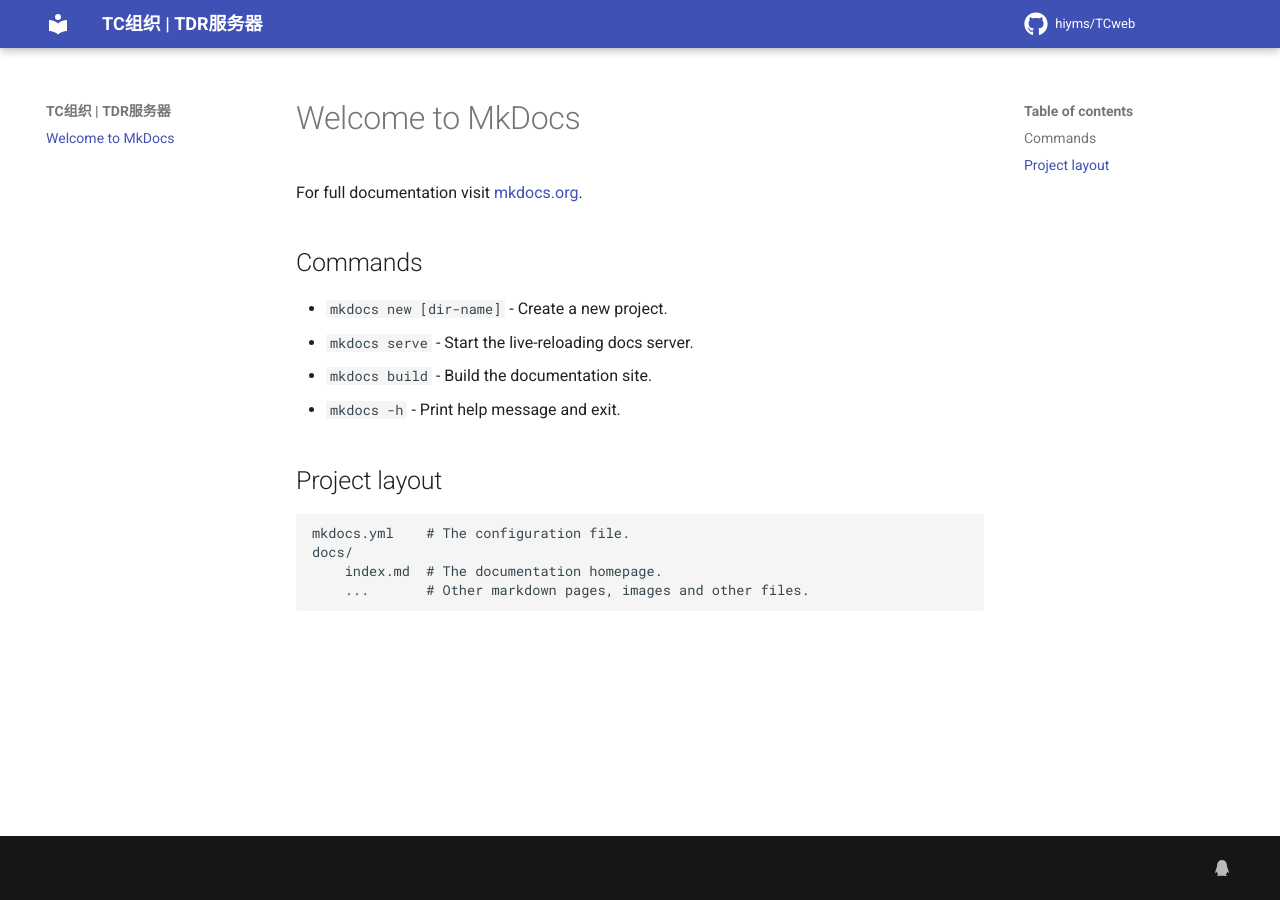
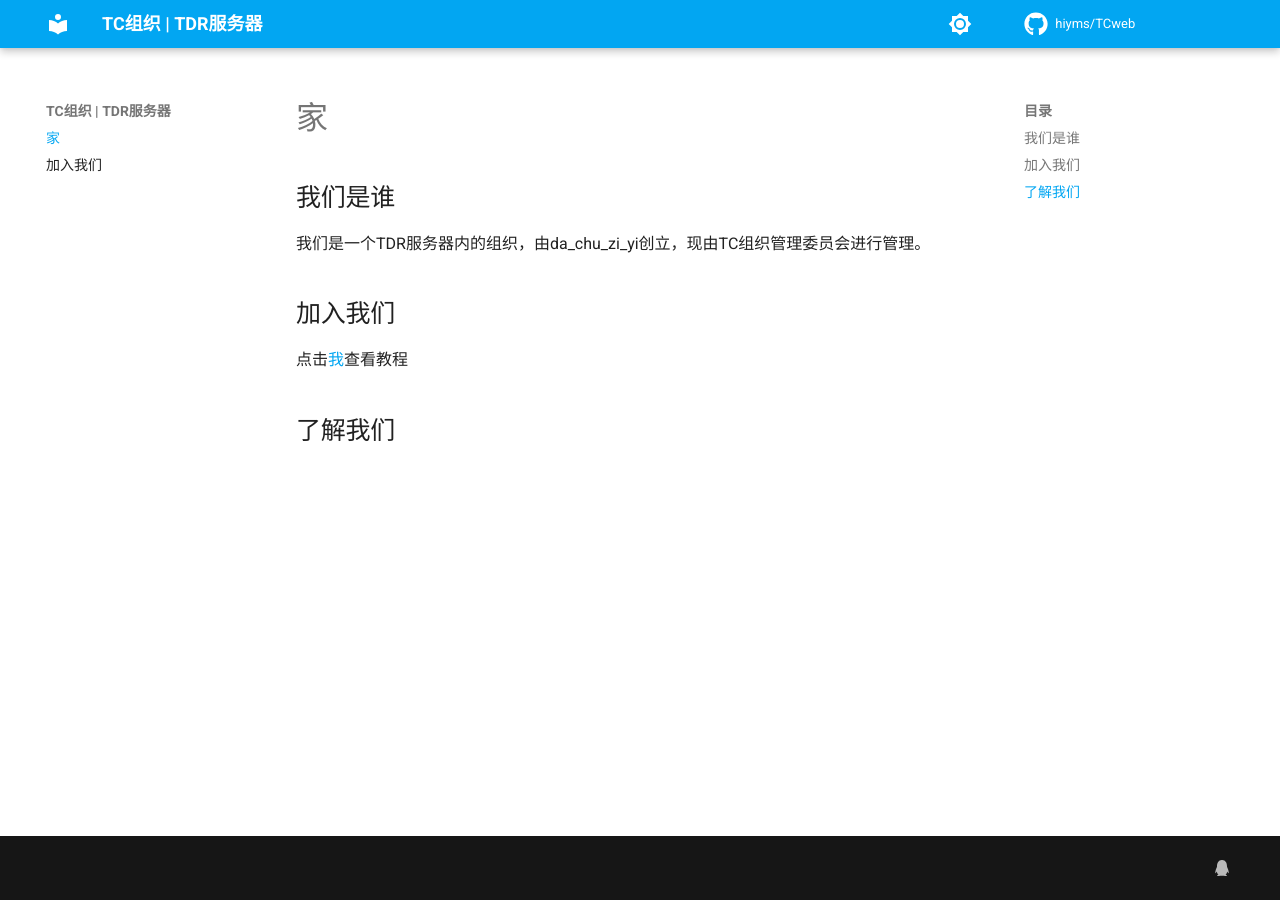
Before and after one commit to hiyms/TCweb, an MkDocs documentation site: the page built from docs/index.md, in a window 1280 px wide. Built offline with MkDocs 1.6.1 and Material for MkDocs 9.7.7, drawn with Linux system fonts in a browser that asks for light colours; comment, search, counter and statistics services are not loaded.

Commit message:
modified:   docs/index.md 	new file:   docs/join_us.md 	modified:   mkdocs.yml

```diff
--- a/docs/index.md
+++ b/docs/index.md
@@ -1,17 +1,14 @@
-# Welcome to MkDocs
+---
+hide:
+  - footer
+---
+# 家
 
-For full documentation visit [mkdocs.org](https://www.mkdocs.org).
 
-## Commands
 
-* `mkdocs new [dir-name]` - Create a new project.
-* `mkdocs serve` - Start the live-reloading docs server.
-* `mkdocs build` - Build the documentation site.
-* `mkdocs -h` - Print help message and exit.
+## 我们是谁
+我们是一个TDR服务器内的组织，由da_chu_zi_yi创立，现由TC组织管理委员会进行管理。
+## 加入我们
+点击[我](join_us.md)查看教程
 
-## Project layout
-
-    mkdocs.yml    # The configuration file.
-    docs/
-        index.md  # The documentation homepage.
-        ...       # Other markdown pages, images and other files.
+## 了解我们
--- /dev/null
+++ b/docs/join_us.md
@@ -0,0 +1 @@
+# 加入我们
--- a/mkdocs.yml
+++ b/mkdocs.yml
@@ -4,9 +4,24 @@ theme:
   features:
     - header.autohide
     - announce.dismiss
+    - navigation.instant
   icon:
     repo: fontawesome/brands/github
     edit: material/file-document-edit
+  language: zh
+  palette:
+    - scheme: default
+      primary: light blue
+      accent: orange
+      toggle:
+        icon: material/brightness-7
+        name: Switch to dark mode
+
+    # Palette toggle for dark mode
+    - scheme: slate
+      toggle:
+        icon: material/brightness-4
+        name: Switch to light mode
 
 extra:
   social:
@@ -15,6 +30,7 @@ extra:
       name: TC组织QQ群
   generator: false
 
+
 plugins:
   - tags
 
```
